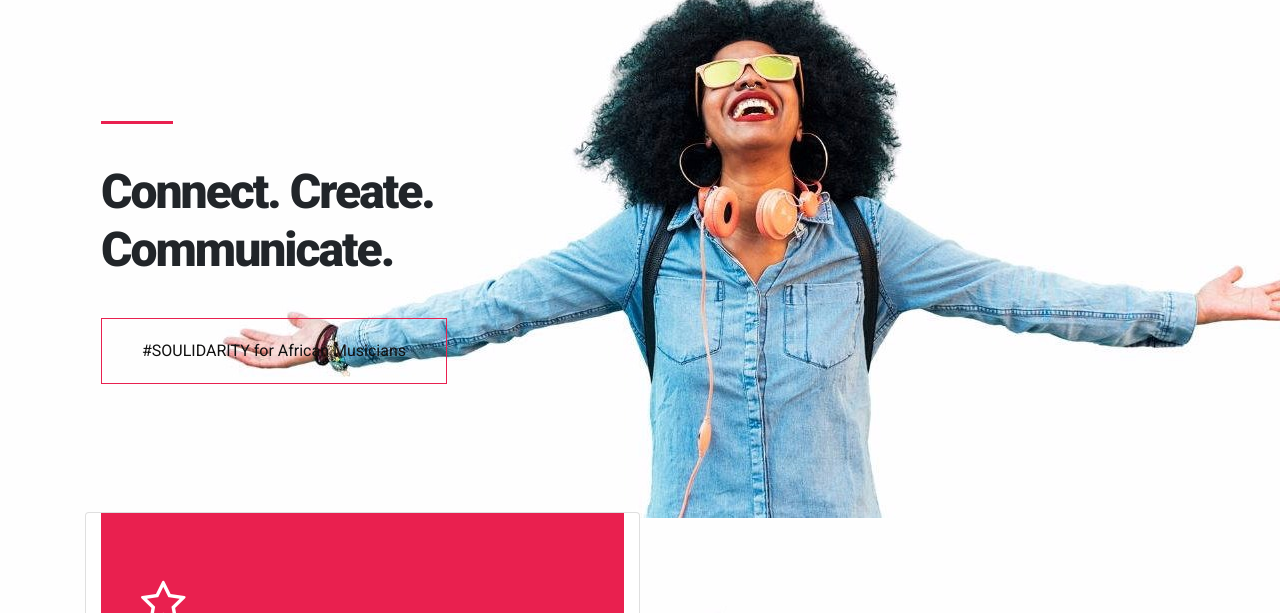
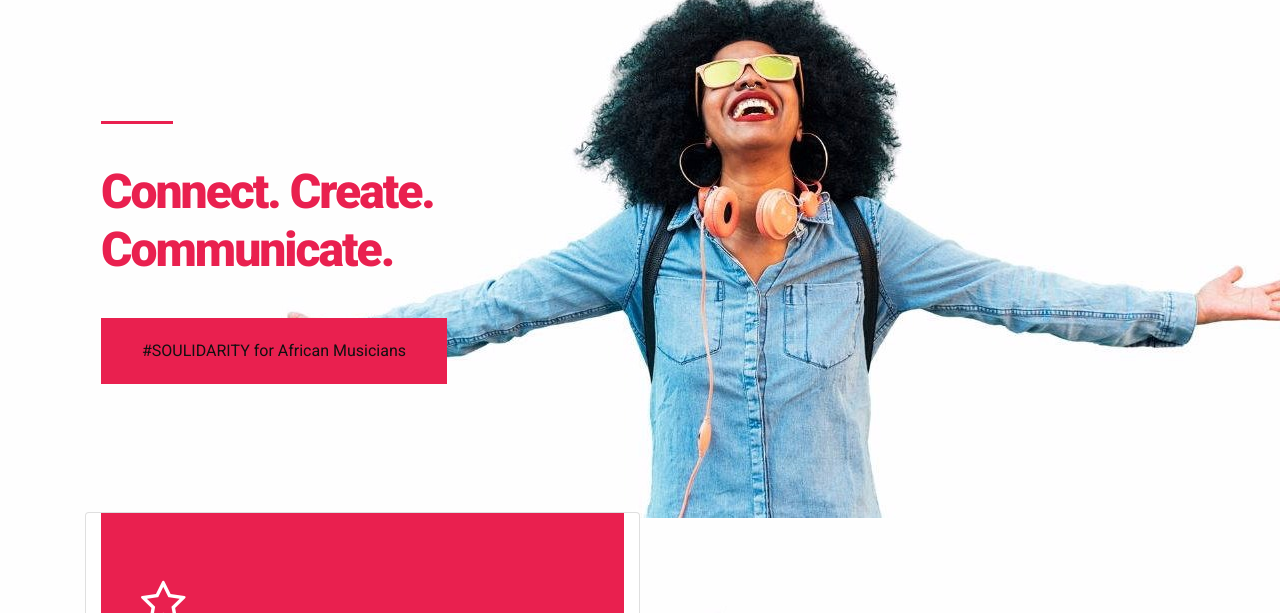
Before and after one commit to startwithculture/start-with-culture, a plain HTML site: page index.html in a window 1280 px wide. Shown: the part 119-732 px from the top of the page. Drawn offline with Linux system fonts and the light colour scheme; files that its build step writes are made by us from their sources.

Commit message:
bugs startseite

```diff
--- a/assets/mobirise/css/mbr-additional.css
+++ b/assets/mobirise/css/mbr-additional.css
@@ -1240,6 +1240,12 @@ hr {
 .cid-rRBIA44EwQ .mbr-section-btn {
   color: #e9204f;
 }
+.cid-rRBIA44EwQ .block-title,
+.cid-rRBIA44EwQ .mbr-section-title,
+.cid-rRBIA44EwQ .line,
+.cid-rRBIA44EwQ .mbr-section-btn {
+  color: #e9204f;
+}
 .cid-s04ICccFwk {
   background-color: #ffffff;
 }
@@ -3108,6 +3114,8 @@ hr {
   }
 }
 .cid-s04SRDipbO {
+  padding-top: 225px;
+  padding-bottom: 225px;
   background-color: #ffffff;
 }
 .cid-s04SRDipbO .mbr-text {
--- a/index.html
+++ b/index.html
@@ -104,7 +104,7 @@
                 <div class="line line-title-big"></div>
                 <h1 class="mbr-section-title align-left mbr-semibold pb-3 mbr-fonts-style mbr-black display-1">Connect. Create.<br>Communicate.</h1>
 
-                <div class="mbr-section-btn align-left"><a class="btn btn-danger-outline display-7" href="https://www.soulidarity.org" target="_blank">#SOULIDARITY for African Musicians</a></div>
+                <div class="mbr-section-btn align-left"><a class="btn btn-danger display-7" href="https://www.soulidarity.org" target="_blank">#SOULIDARITY for African Musicians</a></div>
             </div>
         </div>
         <div class="media-container-row">
```
Also changed, not shown: newsletter.html (+1 -1 lines), 1 other file.
